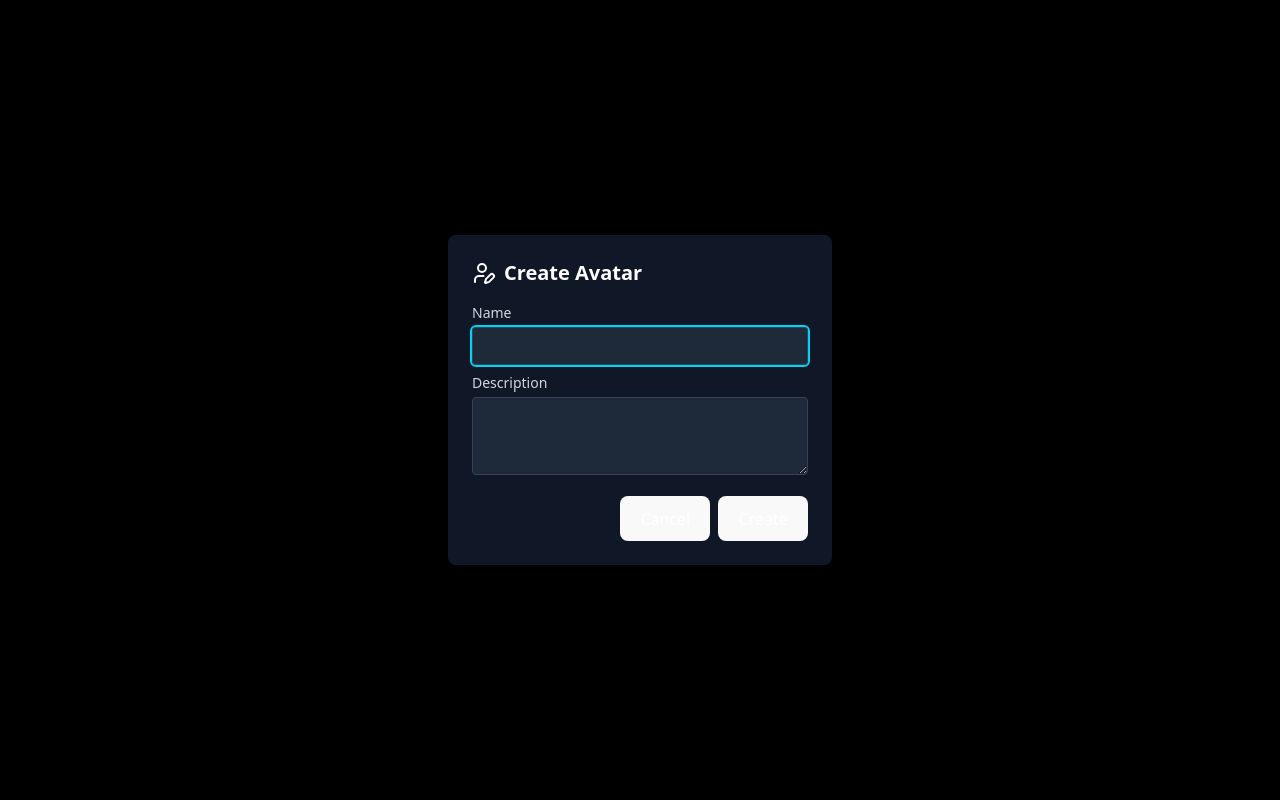
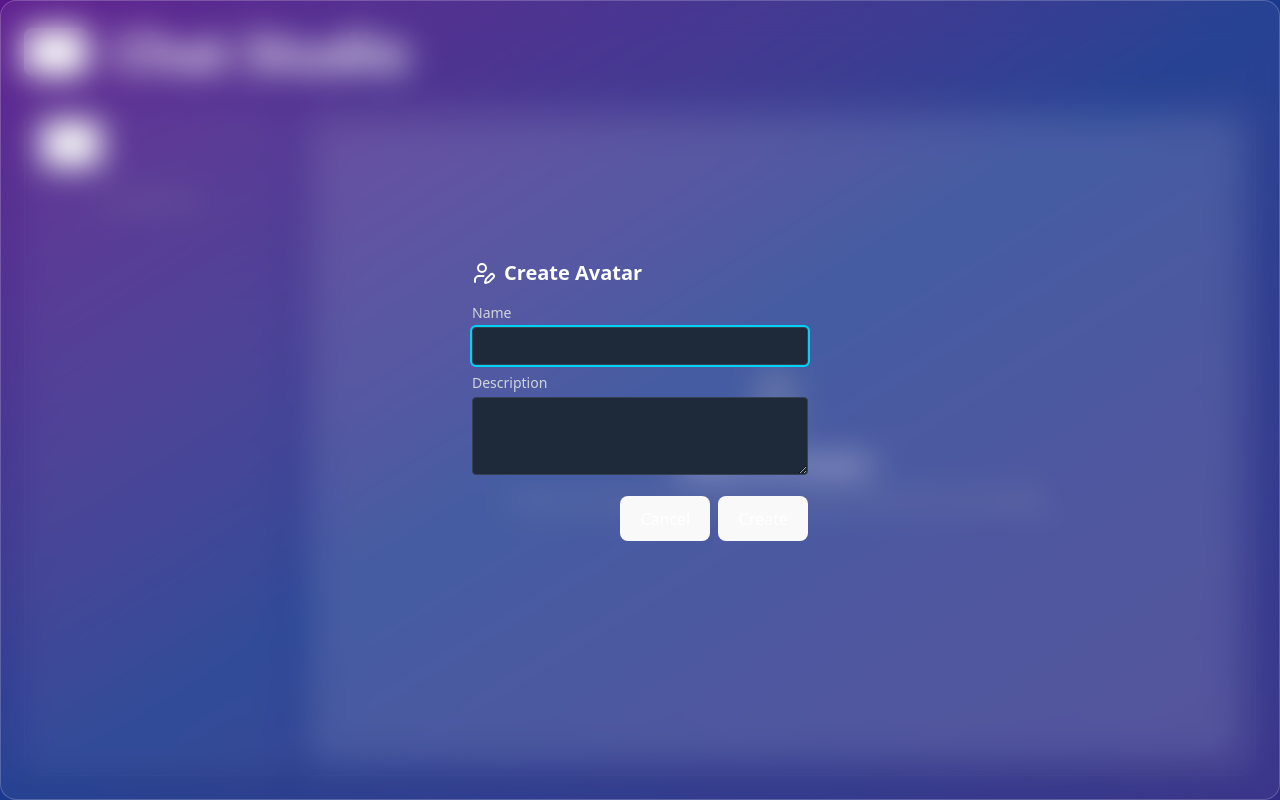
Before and after one commit to efwoods/avatar-chat-app, a React (Vite) app: page / in a window 1280 px wide. Both pictures are taken after a click on the button 71 px from the left and 143 px from the top of the page. Built offline with nearby package versions, Linux system fonts and the light colour scheme.

Commit message:
saving aesthetic changes

```diff
--- a/src/App.jsx
+++ b/src/App.jsx
@@ -265,10 +265,10 @@ const AvatarChatApp = () => {
           <h1 className="text-2xl font-semibold">Chat Studio</h1>
         </div>
 
-        <div className="flex flex-row flex-grow overflow-hidden rounded-lg border border-gray-800 shadow-lg">
+        <div className="flex flex-row flex-grow overflow-hidden rounded-2xl shadow-lg gap-x-4">
           {/* Sidebar */}
           {sidebarVisible && (
-            <div className="w-64 bg-gray-800 p-4 overflow-y-auto flex flex-col gap-4">
+            <div className="w-64 bg-white/5 backdrop-blur-lg rounded-2xl border border-white/20 p-4 overflow-y-auto flex flex-col gap-4">
               {/* Create Avatar */}
               <button
                 onClick={() => setShowCreateModal(true)}
@@ -323,7 +323,7 @@ const AvatarChatApp = () => {
           )}
 
           {/* Main Chat Section */}
-          <div className="flex flex-col flex-grow bg-gray-900 rounded-lg p-4 overflow-hidden">
+          <div className="flex flex-col flex-grow bg-white/5 backdrop-blur-lg rounded-2xl border border-white/20 p-4 overflow-hidden">
             {!activeAvatar && (
               <div className="flex-1 flex items-center justify-center bg-white/5 backdrop-blur-lg rounded-2xl border border-white/20">
                 <div className="text-center">
@@ -460,12 +460,12 @@ const AvatarChatApp = () => {
         {/* Create Avatar Modal */}
         {showCreateModal && (
           <div
-            className="fixed inset-0 bg-black bg-opacity-75 flex items-center justify-center z-50"
+            className="fixed inset-0 bg-white/5 backdrop-blur-lg rounded-2xl border border-white/20 bg-opacity-75 flex items-center justify-center z-50"
             role="dialog"
             aria-modal="true"
             aria-labelledby="create-avatar-title"
           >
-            <div className="bg-gray-900 p-6 rounded-lg w-96 max-w-full">
+            <div className="bg-gray/20 p-6 rounded-lg w-96 max-w-full">
               <h2
                 id="create-avatar-title"
                 className="text-xl font-semibold mb-4 text-white"
```
